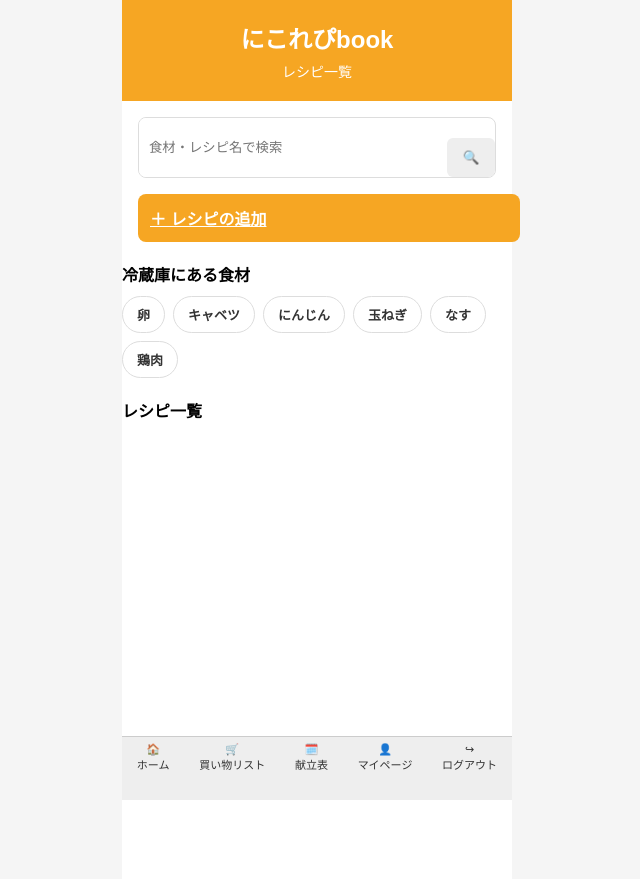
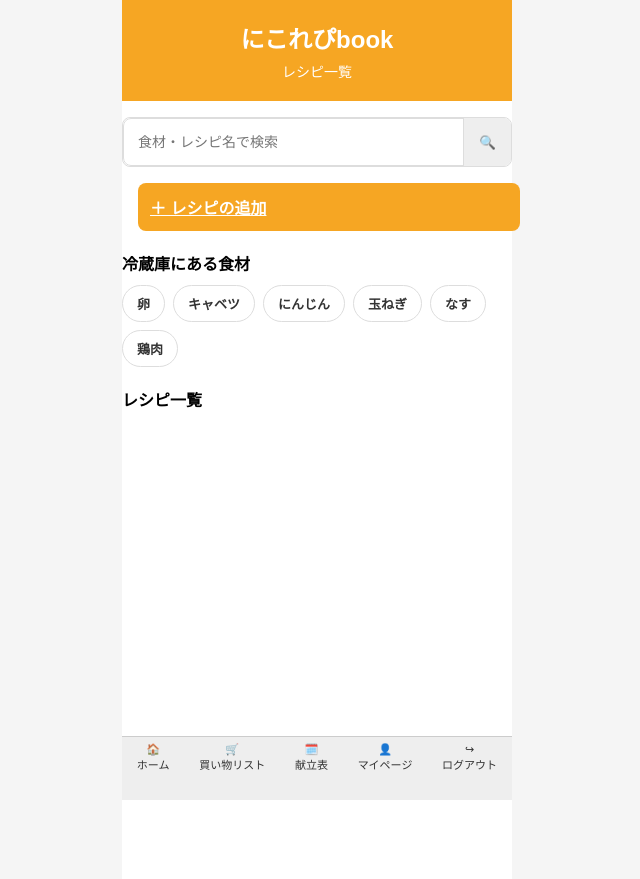
Before and after one commit to kann1025/nikorepibook, a Django app: page / in a window 1280 px wide. Shown: the top 879 px of the page, without its empty margins (323-963 px from the left). Run offline with Django 5.2, Linux system fonts and the light colour scheme; the visitor is signed in with stand-in values (Sample User, id 1); data that the repository does not hold is empty.

Commit message:
ホーム画面の検索機能を追加

```diff
--- a/nikorepibook/app/static/style.css
+++ b/nikorepibook/app/static/style.css
@@ -1372,3 +1372,68 @@ form .main-image-upload {
   font-weight: bold;
   color: #d46a00;
 }
+
+.search-box {
+  display: flex;
+  align-items: center;
+  width: 100%;
+  margin: 16px 0;
+  border: 1px solid #ddd;
+  border-radius: 8px;
+  overflow: hidden;
+  background: #fff;
+  box-sizing: border-box;
+}
+
+.search-box input {
+  flex: 1;
+  border: none;
+  padding: 14px;
+  font-size: 14px;
+  outline: none;
+  box-sizing: border-box;
+}
+
+.search-box button {
+  width: 48px;
+  height: 48px;
+  border: none;
+  background: #eee;
+  cursor: pointer;
+}
+
+/* ホーム画面の検索欄 */
+.search-box {
+  position: relative !important;
+  display: block !important;
+  width: 100% !important;
+  margin: 16px 0 !important;
+  box-sizing: border-box !important;
+}
+
+.search-box input {
+  width: 100% !important;
+  height: 48px !important;
+  padding: 0 56px 0 14px !important;
+  border: 1px solid #ddd !important;
+  border-radius: 8px !important;
+  font-size: 14px !important;
+  outline: none !important;
+  box-sizing: border-box !important;
+  background: #fff !important;
+}
+
+.search-box button {
+  position: absolute !important;
+  top: 0 !important;
+  right: 0 !important;
+  width: 48px !important;
+  height: 48px !important;
+  border: none !important;
+  border-left: 1px solid #ddd !important;
+  border-radius: 0 8px 8px 0 !important;
+  background: #eee !important;
+  cursor: pointer !important;
+  margin: 0 !important;
+  padding: 0 !important;
+}
--- a/nikorepibook/app/templates/app/home.html
+++ b/nikorepibook/app/templates/app/home.html
@@ -8,10 +8,16 @@
     <p>レシピ一覧</p>
   </header>
 
-  <div class="search-box">
-    <input type="text" placeholder="食材・レシピ名で検索">
-    <button>🔍</button>
-  </div>
+  <form method="GET" action="{% url 'home' %}" class="search-box">
+    <input
+      type="text"
+      name="keyword"
+      value="{{ keyword }}"
+      placeholder="食材・レシピ名で検索"
+    >
+
+    <button type="submit">🔍</button>
+  </form>
 
   <a href="/recipe_create/" class="add-button">＋ レシピの追加</a>
 
@@ -31,6 +37,13 @@
        「{{ ingredient }}」を使うレシピ
       </p>
     {% endif %}
+
+    {% if keyword %}
+      <p class="search-result-text">
+        「{{ keyword }}」で検索中
+      </p>
+    {% endif %}
+
   </section>
 
   <section class="recipes">
--- a/nikorepibook/app/views.py
+++ b/nikorepibook/app/views.py
@@ -8,6 +8,8 @@ from datetime import date
 from django.http import JsonResponse
 from django.http import HttpResponse
 from django.contrib.auth.decorators import login_required
+from django.db.models import Q
+
 
 @login_required
 def home(request):
@@ -20,7 +22,15 @@ def home(request):
     )
 
     if keyword:
-        recipes = recipes.filter(title__icontains=keyword)
+        ingredient_recipe_ids = Ingredient.objects.filter(
+            name__icontains=keyword,
+            recipe__user=request.user
+        ).values_list("recipe_id", flat=True)
+
+        recipes = recipes.filter(
+            Q(title__icontains=keyword) |
+            Q(id__in=ingredient_recipe_ids)
+        ).distinct()
 
     if ingredient:
         recipe_ids = Ingredient.objects.filter(
@@ -405,7 +415,6 @@ def calendar_add(request):
         recipe_ids = request.POST.getlist("recipe_ids")
         planned_date = request.POST.get("planned_date")
 
-        print("POSTの日付:", planned_date)
 
         if not planned_date:
             planned_date = date.today().strftime("%Y-%m-%d")
```
